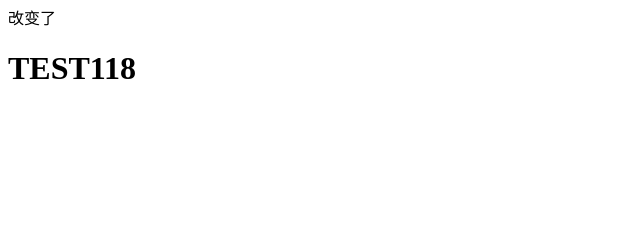
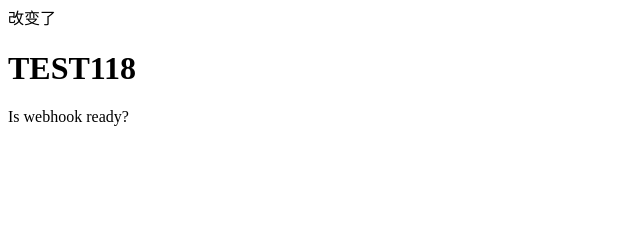
Before and after one commit to fengzhengwlc/php-test, a PHP site: page / in a window 1280 px wide. Shown: the part 556-800 px from the top of the page, without its empty margins (0-640 px from the left). Run offline with PHP 8.4, Linux system fonts and the light colour scheme.

Commit message:
Update index.php

```diff
--- a/index.php
+++ b/index.php
@@ -13,4 +13,5 @@ echo "<p>again</p>";
 echo "<p>who</p>";
 echo "<p>改变了</p>";
 echo "<h1>TEST118</h1>";
+echo "Is webhook ready?"
 ?>
```
